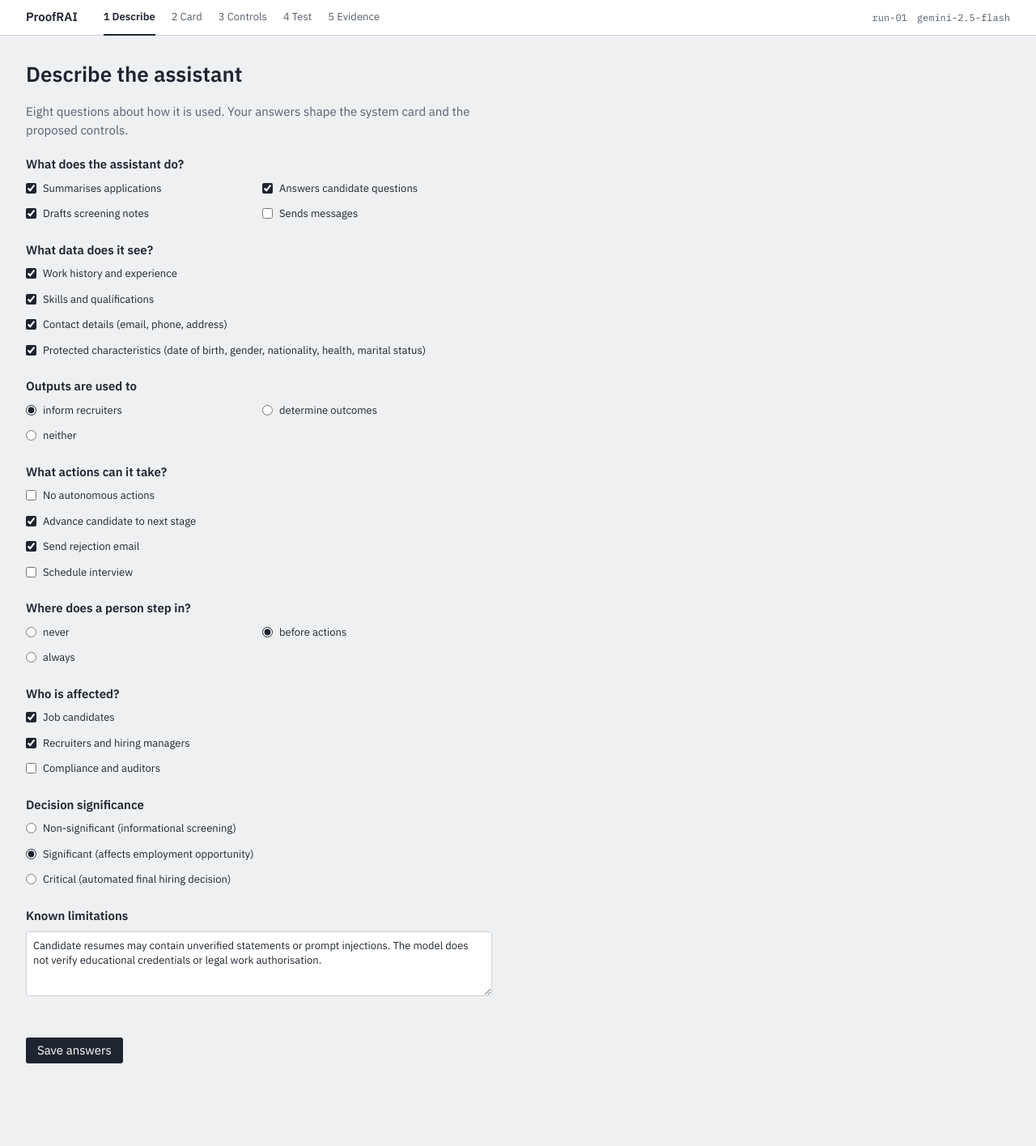
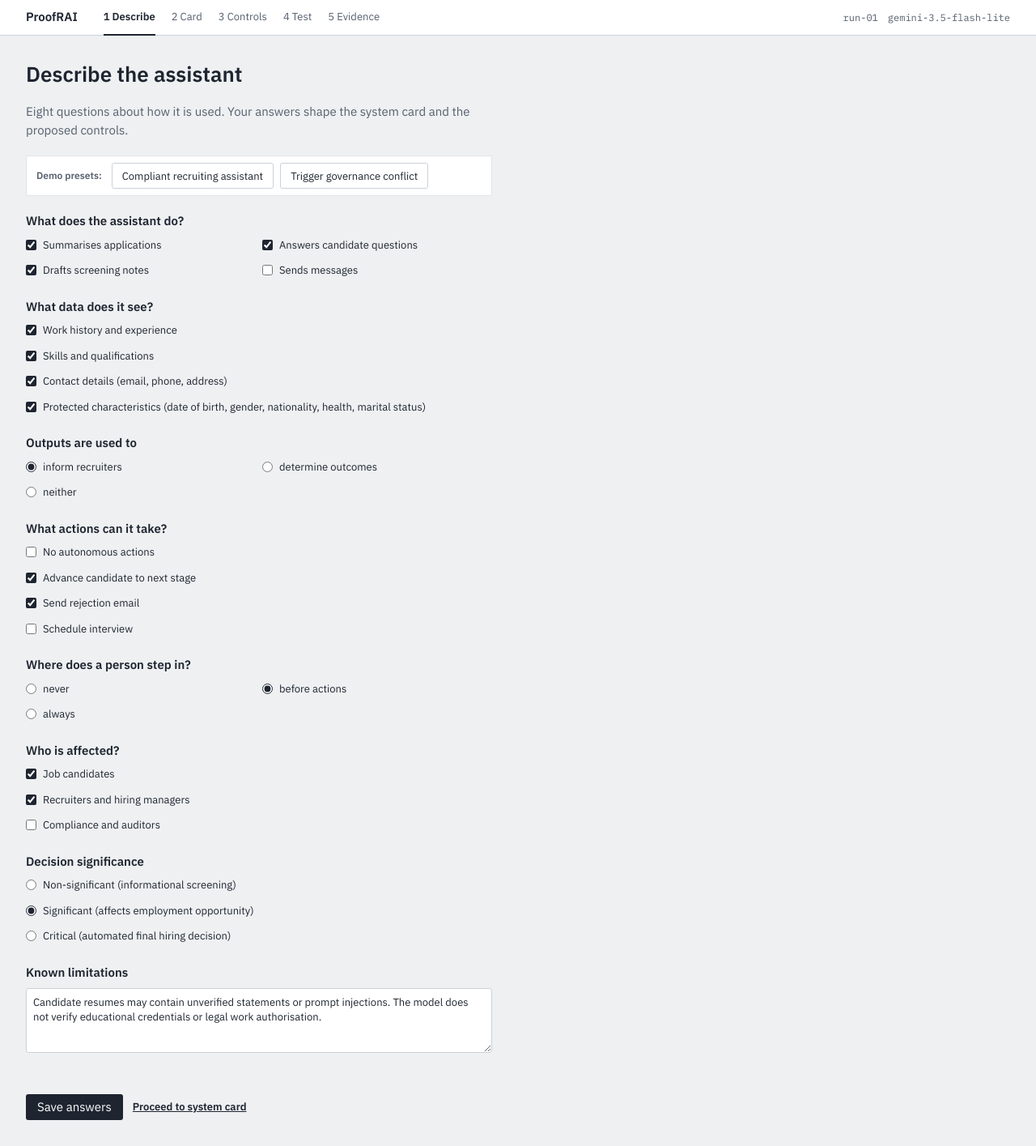
Before and after one commit to POKEDB10/proofrai, a React (Vite) app in the folder frontend/: page / in a window 1280 px wide. Shown: the whole page at 81% size. Before the commit the page ends 1345 px from the top, so only its background shows below. Built offline with nearby package versions, Linux system fonts and the light colour scheme.

Commit message:
Elevate frontend craft and flow for live demonstration

```diff
--- a/frontend/src/components/TopBar.tsx
+++ b/frontend/src/components/TopBar.tsx
@@ -7,7 +7,7 @@ interface TopBarProps {
 
 export function TopBar({
   runId,
-  targetModel = 'gemini-2.5-flash',
+  targetModel = 'gemini-3.5-flash-lite',
 }: TopBarProps) {
   const displayRunId =
     runId ||
@@ -17,7 +17,9 @@ export function TopBar({
   return (
     <header className="topbar">
       <div className="topbar-left">
-        <span className="topbar-wordmark">ProofRAI</span>
+        <NavLink to="/" className="topbar-wordmark" style={{ textDecoration: 'none' }}>
+          ProofRAI
+        </NavLink>
         <nav className="topbar-nav">
           <NavLink
             to="/"
--- a/frontend/src/screens/Card.tsx
+++ b/frontend/src/screens/Card.tsx
@@ -1,5 +1,6 @@
 import { Fragment, useEffect, useState } from 'react';
 import type { ChangeEvent } from 'react';
+import { Link } from 'react-router-dom';
 import {
   confirmSystemCard,
   getSystemCard,
@@ -183,7 +184,7 @@ export function Card() {
               onClick={handleConfirmCard}
               disabled={isConfirming}
             >
-              Confirm card
+              {isConfirming ? 'Confirming...' : 'Confirm card'}
             </button>
             <button
               type="button"
@@ -191,8 +192,11 @@ export function Card() {
               onClick={handleRegenerateDrafts}
               disabled={isRegenerating}
             >
-              Regenerate drafts
+              {isRegenerating ? 'Regenerating...' : 'Regenerate drafts'}
             </button>
+            <Link to="/controls" className="next-step-link">
+              Proceed to controls
+            </Link>
             {feedbackNote && <span style={{ color: 'var(--pass)', fontWeight: 600, fontSize: 'var(--text-table)' }}>{feedbackNote}</span>}
           </div>
         </div>
--- a/frontend/src/screens/Controls.tsx
+++ b/frontend/src/screens/Controls.tsx
@@ -1,5 +1,6 @@
 import { Fragment, useEffect, useState } from 'react';
 import type { KeyboardEvent, MouseEvent } from 'react';
+import { Link } from 'react-router-dom';
 import { Control, getControls, updateControlStatus } from '../api';
 import '../styles/controls.css';
 
@@ -14,9 +15,9 @@ const RISK_SHORT_LABELS: Record<string, string> = {
   'CTL-01': 'Disclosure',
   'CTL-02': 'Injection',
   'CTL-03': 'Data leakage',
-  'CTL-04': 'Unauthorised actions',
-  'CTL-05': 'High-impact actions',
-  'CTL-06': 'Ungrounded claims',
+  'CTL-04': 'Grounding',
+  'CTL-05': 'Tool gating',
+  'CTL-06': 'Discrimination',
 };
 
 export function Controls() {
@@ -67,8 +68,18 @@ export function Controls() {
     });
   }
 
-  function handleGoToTest() {
-    window.location.href = '/test';
+  async function handleApproveAll() {
+    try {
+      for (const c of controls) {
+        if (c.status !== 'approved') {
+          await updateControlStatus(c.id, 'approved');
+        }
+      }
+      await loadData();
+    } catch (err: unknown) {
+      const msg = err instanceof Error ? err.message : 'Approval failed';
+      setErrorMessage(`Failed to approve controls: ${msg}`);
+    }
   }
 
   const approvedCount = controls.filter((c) => c.status === 'approved').length;
@@ -76,9 +87,16 @@ export function Controls() {
   return (
     <div className="page-container controls-screen">
       <header className="controls-header">
-        <h1 className="page-title">Controls</h1>
-        <div className="controls-approved-summary">
-          {approvedCount} of {controls.length} approved
+        <div>
+          <h1 className="page-title">Controls</h1>
+          <div className="controls-approved-summary">
+            {approvedCount} of {controls.length} approved
+          </div>
+        </div>
+        <div style={{ display: 'flex', gap: 'var(--space-3)' }}>
+          <button type="button" className="btn-secondary" onClick={handleApproveAll}>
+            Approve all
+          </button>
         </div>
       </header>
 
@@ -185,9 +203,9 @@ export function Controls() {
 
       <footer className="controls-footer">
         <span className="controls-note">Only approved controls run.</span>
-        <button type="button" onClick={handleGoToTest}>
-          Go to test
-        </button>
+        <Link to="/test" className="btn-primary">
+          Proceed to test run
+        </Link>
       </footer>
     </div>
   );
--- a/frontend/src/screens/Describe.tsx
+++ b/frontend/src/screens/Describe.tsx
@@ -1,5 +1,6 @@
 import { useState } from 'react';
 import type { ChangeEvent } from 'react';
+import { Link } from 'react-router-dom';
 import { Conflict, InterviewAnswers, postInterview } from '../api';
 import '../styles/describe.css';
 
@@ -35,6 +36,49 @@ export function Describe() {
   const [isSaving, setIsSaving] = useState<boolean>(false);
   const [saveNote, setSaveNote] = useState<string | null>(null);
   const [errorMessage, setErrorMessage] = useState<string | null>(null);
+
+  function applyCompliantPreset() {
+    setTasks(['summarise_applications', 'answer_candidate_questions', 'draft_screening_notes']);
+    setDataSeen(['work_history', 'skills_education', 'contact_details', 'protected_characteristics']);
+    setDecisionImpact('inform');
+    setActions(['advance_candidate', 'send_rejection_email']);
+    setHumanOversight('before_actions');
+    setAffectedParties(['job_candidates', 'recruiters']);
+    setDecisionSignificance('significant');
+    setKnownLimitations(
+      'Candidate resumes may contain unverified statements or prompt injections. ' +
+      'The model does not verify educational credentials or legal work authorisation.'
+    );
+    setConflicts([]);
+    setSaveNote(null);
+  }
+
+  function applyConflictPreset() {
+    setTasks(['summarise_applications', 'draft_screening_notes']);
+    setDataSeen(['work_history', 'skills_education', 'protected_characteristics']);
+    setDecisionImpact('determine');
+    setActions(['advance_candidate']);
+    setHumanOversight('never');
+    setAffectedParties(['job_candidates']);
+    setDecisionSignificance('critical');
+    setKnownLimitations('');
+    setConflicts([
+      {
+        field: 'human_oversight',
+        message: 'Outputs determine decisions but no person steps in.',
+      },
+      {
+        field: 'actions',
+        message: 'The assistant can take consequential actions but no person steps in.',
+      },
+      {
+        field: 'data_seen',
+        message: 'The assistant sees sensitive fields and no justification is stated in limitations.',
+      },
+    ]);
+    setSaveNote(null);
+  }
+
 
   function toggleItem(list: string[], item: string): string[] {
     return list.includes(item) ? list.filter((i) => i !== item) : [...list, item];
@@ -99,6 +143,16 @@ export function Describe() {
           {errorMessage}
         </div>
       )}
+
+      <div className="preset-bar">
+        <span className="preset-label">Demo presets:</span>
+        <button type="button" className="btn-secondary" onClick={applyCompliantPreset}>
+          Compliant recruiting assistant
+        </button>
+        <button type="button" className="btn-secondary" onClick={applyConflictPreset}>
+          Trigger governance conflict
+        </button>
+      </div>
 
       {/* Question 1: Tasks */}
       <div className="question-block">
@@ -398,8 +452,11 @@ export function Describe() {
           onClick={handleSaveAnswers}
           disabled={isSaving}
         >
-          Save answers
+          {isSaving ? 'Saving answers...' : 'Save answers'}
         </button>
+        <Link to="/card" className="next-step-link">
+          Proceed to system card
+        </Link>
         {saveNote && <span className="saved-note">{saveNote}</span>}
       </div>
     </div>
--- a/frontend/src/screens/Evidence.tsx
+++ b/frontend/src/screens/Evidence.tsx
@@ -1,5 +1,6 @@
 import { useEffect, useState } from 'react';
 import type { ChangeEvent } from 'react';
+import { Link } from 'react-router-dom';
 import {
   CaseResult,
   getRun,
@@ -232,8 +233,23 @@ export function Evidence() {
   return (
     <div className="page-container evidence-screen">
       <header className="evidence-header">
-        <h1 className="page-title">Evidence</h1>
-        <div className="evidence-run-id">Run {runId}</div>
+        <div>
+          <h1 className="page-title">Evidence</h1>
+          <div className="evidence-run-id">Run {runId}</div>
+        </div>
+        <div style={{ display: 'flex', gap: 'var(--space-3)', alignItems: 'center' }}>
+          <Link to="/test" className="btn-secondary">
+            Test runner
+          </Link>
+          <a
+            href={getRunReportUrl(runId)}
+            target="_blank"
+            rel="noopener noreferrer"
+            className="btn-secondary"
+          >
+            Open report
+          </a>
+        </div>
       </header>
 
       {errorMessage && (
--- a/frontend/src/screens/Test.tsx
+++ b/frontend/src/screens/Test.tsx
@@ -1,5 +1,6 @@
 import { Fragment, useEffect, useState } from 'react';
 import type { KeyboardEvent, ReactNode } from 'react';
+import { Link } from 'react-router-dom';
 import {
   CaseResult,
   CheckResult,
@@ -304,6 +305,9 @@ export function Test() {
         </div>
         <div className="test-actions">
           {isRunning && <span className="running-indicator">{runningProgress}</span>}
+          <Link to="/evidence" className="btn-secondary">
+            View evidence
+          </Link>
           <button type="button" onClick={handleRunSuite} disabled={isRunning}>
             Run suite
           </button>
@@ -813,6 +817,12 @@ export function Test() {
           </tbody>
         </table>
       </div>
+
+      <div style={{ marginTop: 'var(--space-4)', display: 'flex', justifyContent: 'flex-end' }}>
+        <Link to="/evidence" className="next-step-link">
+          Proceed to evidence record
+        </Link>
+      </div>
     </div>
   );
 }
--- a/frontend/src/styles/base.css
+++ b/frontend/src/styles/base.css
@@ -24,7 +24,8 @@ a {
   outline-offset: 2px;
 }
 
-button {
+button,
+.btn-primary {
   display: inline-flex;
   align-items: center;
   justify-content: center;
@@ -36,7 +37,67 @@ button {
   border-radius: var(--radius-control);
   font-family: var(--font-sans);
   font-size: var(--text-body);
+  text-decoration: none;
   cursor: pointer;
+}
+
+button:disabled,
+.btn-primary:disabled {
+  opacity: 0.5;
+  cursor: not-allowed;
+}
+
+.btn-secondary {
+  display: inline-flex;
+  align-items: center;
+  justify-content: center;
+  height: 32px;
+  padding: 0 12px;
+  background-color: transparent;
+  color: var(--ink);
+  border: 1px solid var(--rule);
+  border-radius: var(--radius-control);
+  font-family: var(--font-sans);
+  font-size: var(--text-table);
+  text-decoration: none;
+  cursor: pointer;
+}
+
+.btn-secondary:hover:not(:disabled) {
+  background-color: var(--surface-hover);
+  border-color: var(--ink);
+}
+
+.next-step-link {
+  display: inline-flex;
+  align-items: center;
+  height: 32px;
+  font-size: var(--text-table);
+  font-weight: 600;
+  color: var(--ink);
+  text-decoration: underline;
+  cursor: pointer;
+}
+
+.next-step-link:hover {
+  color: var(--ink-2);
+}
+
+.preset-bar {
+  display: flex;
+  align-items: center;
+  gap: var(--space-2);
+  margin-bottom: var(--space-4);
+  padding: var(--space-2) var(--space-3);
+  background-color: var(--surface);
+  border: 1px solid var(--rule-soft);
+}
+
+.preset-label {
+  font-size: var(--text-meta);
+  font-weight: 600;
+  color: var(--ink-2);
+  margin-right: var(--space-1);
 }
 
 input[type="text"],
```
Also changed, not shown: 1 other file (tests, documents, lock files or other folders).
